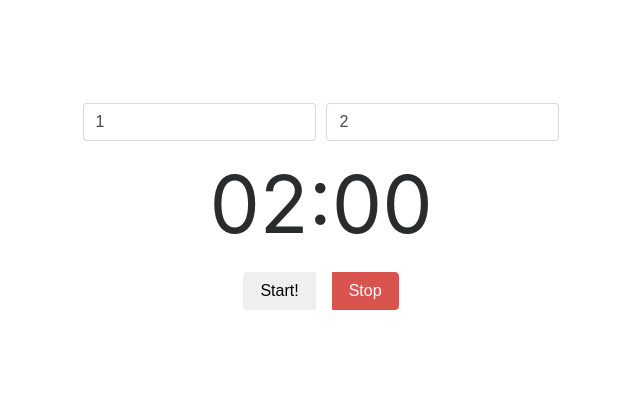
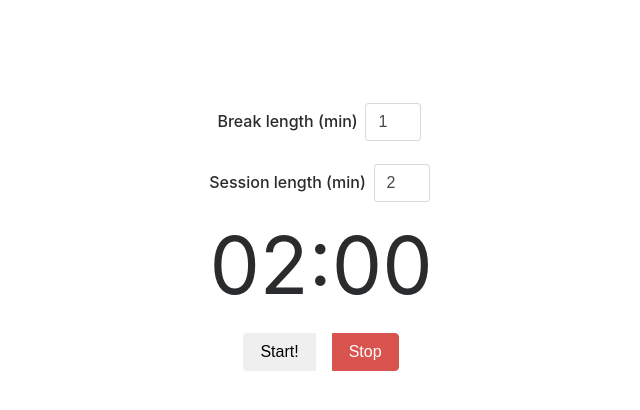
Before and after one commit to Nerielle/FreeCodeCamp, a plain HTML site: page 7 - pomodoro clock/index.html in a window 1280 px wide. Shown: the whole page, without its empty margins (319-959 px from the left). Drawn offline with nearby package versions, Linux system fonts and the light colour scheme; files that its build step writes are made by us from their sources.

Commit message:
styles for breaks

```diff
--- a/7 - pomodoro clock/index.html
+++ b/7 - pomodoro clock/index.html
@@ -5,20 +5,24 @@
     <meta charset="UTF-8">
     <title>Pomodoro clock</title>
     <link rel="stylesheet" href="scss/style.css">
+    <!--   <link rel="stylesheet" href="https://cdnjs.cloudflare.com/ajax/libs/emojione/2.2.7/assets/css/emojione.min.css">-->
     <link rel='stylesheet prefetch' href='https://cdnjs.cloudflare.com/ajax/libs/twitter-bootstrap/4.0.0-alpha.6/css/bootstrap.min.css'>
 </head>
 
 <body>
     <div id='clock' ng-app='clock' ng-controller="clockController as ctrl">
         <div class="inputs">
-            <input min="1" ng-model='ctrl.break' type='number' placeholder="Breaks">
-            <input min="1" ng-model='ctrl.work' type='number' placeholder="Work">
+            <div class="form-group">
+                <label for='breakInput'>Break length (min)</label>
+                <input id='breakInput' min="1" ng-model='ctrl.break' type='number' placeholder="Breaks"></div>
+            <label for='workInput'>Session length (min)</label>
+            <input id='workInput' min="1" ng-model='ctrl.work' type='number' placeholder="Work">
         </div>
-        <div class="timer">
+        <div class="timer" ng-class="{'timer-break': ctrl.isBreakTime}">
             {{ctrl.time}}
         </div>
-        <div ng-show='ctrl.isBreakTime'>
-            It's a break time!
+        <div class="break" ng-show='ctrl.isBreakTime'>
+            <img src="https://cdnjs.cloudflare.com/ajax/libs/emojione/2.2.7/assets/png/1f483.png"> It's a break time!
         </div>
         <div class="btn-group">
             <button class="btn btn-default" ng-click='ctrl.start()'>Start!</button>
--- a/7 - pomodoro clock/scss/style.scss
+++ b/7 - pomodoro clock/scss/style.scss
@@ -3,21 +3,32 @@
     width: 50%;
     margin-top: 100px;
     text-align: center;
+    .break {}
     .timer {
         font-size: 5em;
+        &-break {
+            color: green;
+        }
     }
     .inputs {
         display: inline-block;
-        >* {
+        label {
+            font-weight: 500;
+        }
+        input {
             display: inline;
             margin: .2rem;
             padding: .5rem .75rem;
-            font-size: 1rem;
-            line-height: 1.25;
             color: #464a4c;
+            width: 3.5em;
             border: 1px solid rgba(0, 0, 0, .15) {
                 radius: .25rem;
             }
+        }
+        label,
+        input {
+            line-height: 1.25;
+            font-size: 1rem;
         }
     }
     .btn-group {
```
